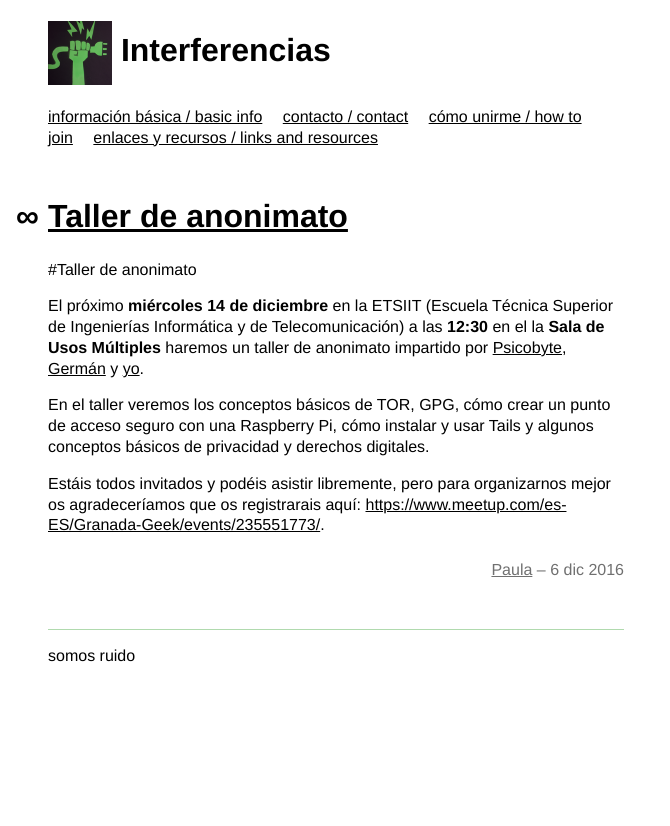
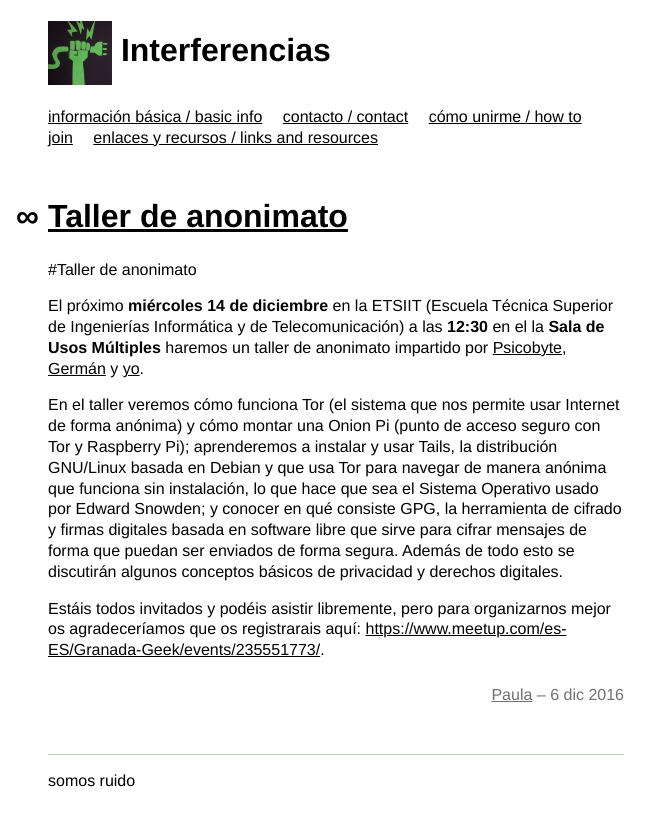
Before and after one commit to Interferencias/interferencias.github.io, a Jekyll site: the page built from _posts/2016-12-6-Taller-de-anonimato.md, in a window 1280 px wide. Shown: the top 826 px of the page, without its empty margins (0-670 px from the left). Built offline with Jekyll 4.4.1, drawn with Linux system fonts in a browser that asks for light colours.

Commit message:
Detalla un poco más el contenido de los talleres

```diff
--- a/_posts/2016-12-6-Taller-de-anonimato.md
+++ b/_posts/2016-12-6-Taller-de-anonimato.md
@@ -8,6 +8,6 @@
 
 El próximo **miércoles 14 de diciembre** en la ETSIIT (Escuela Técnica Superior de Ingenierías Informática y de Telecomunicación) a las **12:30** en el la **Sala de Usos Múltiples** haremos un taller de anonimato impartido por [Psicobyte](https://twitter.com/psicobyte_), [Germán](https://twitter.com/germaaan_) y [yo](https://twitter.com/Terceranexus6).
 
-En el taller veremos los conceptos básicos de TOR, GPG, cómo crear un punto de acceso seguro con una Raspberry Pi, cómo instalar y usar Tails y algunos conceptos básicos de privacidad y derechos digitales.
+En el taller veremos cómo funciona Tor (el sistema que nos permite usar Internet de forma anónima) y cómo montar una Onion Pi (punto de acceso seguro con Tor y Raspberry Pi); aprenderemos a instalar y usar Tails, la distribución GNU/Linux basada en Debian y que usa Tor para navegar de manera anónima que funciona sin instalación, lo que hace que sea el Sistema Operativo usado por Edward Snowden; y conocer en qué consiste GPG, la herramienta de cifrado y firmas digitales basada en software libre que sirve para cifrar mensajes de forma que puedan ser enviados de forma segura. Además de todo esto se discutirán algunos conceptos básicos de privacidad y derechos digitales.
 
 Estáis todos invitados y podéis asistir libremente, pero para organizarnos mejor os agradeceríamos que os registrarais aquí: [https://www.meetup.com/es-ES/Granada-Geek/events/235551773/](https://www.meetup.com/es-ES/Granada-Geek/events/235551773/).
```
